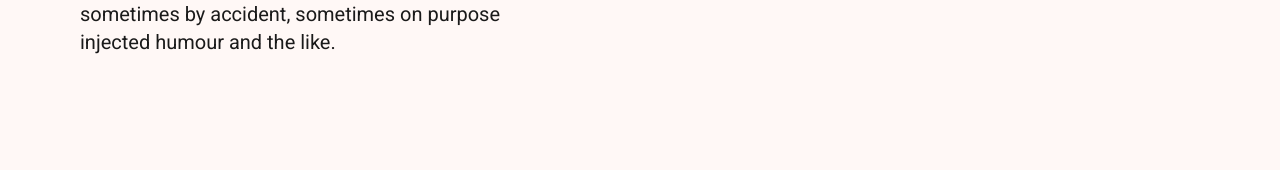
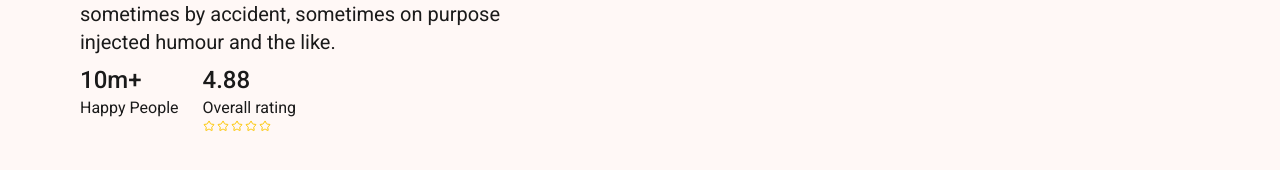
Before and after one commit to wellingtongmota/justhome, a Next.js app: page / in a window 1280 px wide. Shown: the part 3951-4121 px from the top of the page. Built offline with nearby package versions, Linux system fonts and the light colour scheme.

Commit message:
feat: adição de textos

```diff
--- a/components/testimonials/index.tsx
+++ b/components/testimonials/index.tsx
@@ -1,3 +1,5 @@
+import { Star } from "lucide-react"
+
 export function Testimonials() {
   return (
     <div className="wrapper mx-auto bg-[#FFF8F6] py-8 md:py-16">
@@ -10,6 +12,21 @@ export function Testimonials() {
             Various versions have evolved over the years, sometimes by accident,
             sometimes on purpose injected humour and the like.
           </p>
+          <div className="flex gap-6">
+            <div>
+              <h4 className="text-2xl font-medium">10m+</h4>
+              <p>Happy People</p>
+            </div>
+            <div>
+              <h4 className="text-2xl font-medium">4.88</h4>
+              <p>Overall rating</p>
+              <div className="flex gap-0.5">
+                {Array.from({ length: 5 }).map((_, index) => (
+                  <Star key={index} className="size-3 text-yellow-400" />
+                ))}
+              </div>
+            </div>
+          </div>
         </div>
         {/* TODO: adicionar slider */}
         <div className="p-4 sm:p-8 xl:p-16"></div>
```
